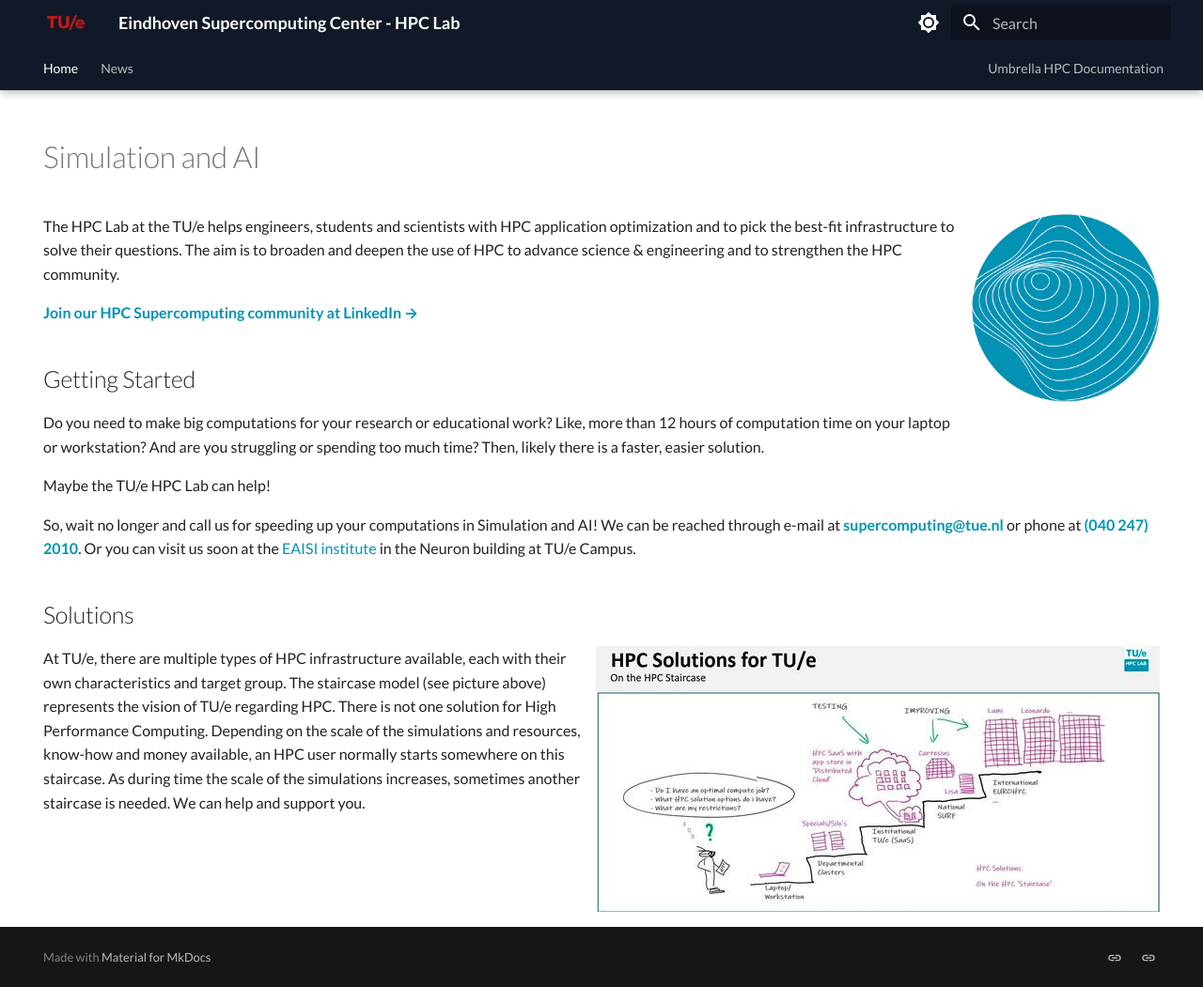
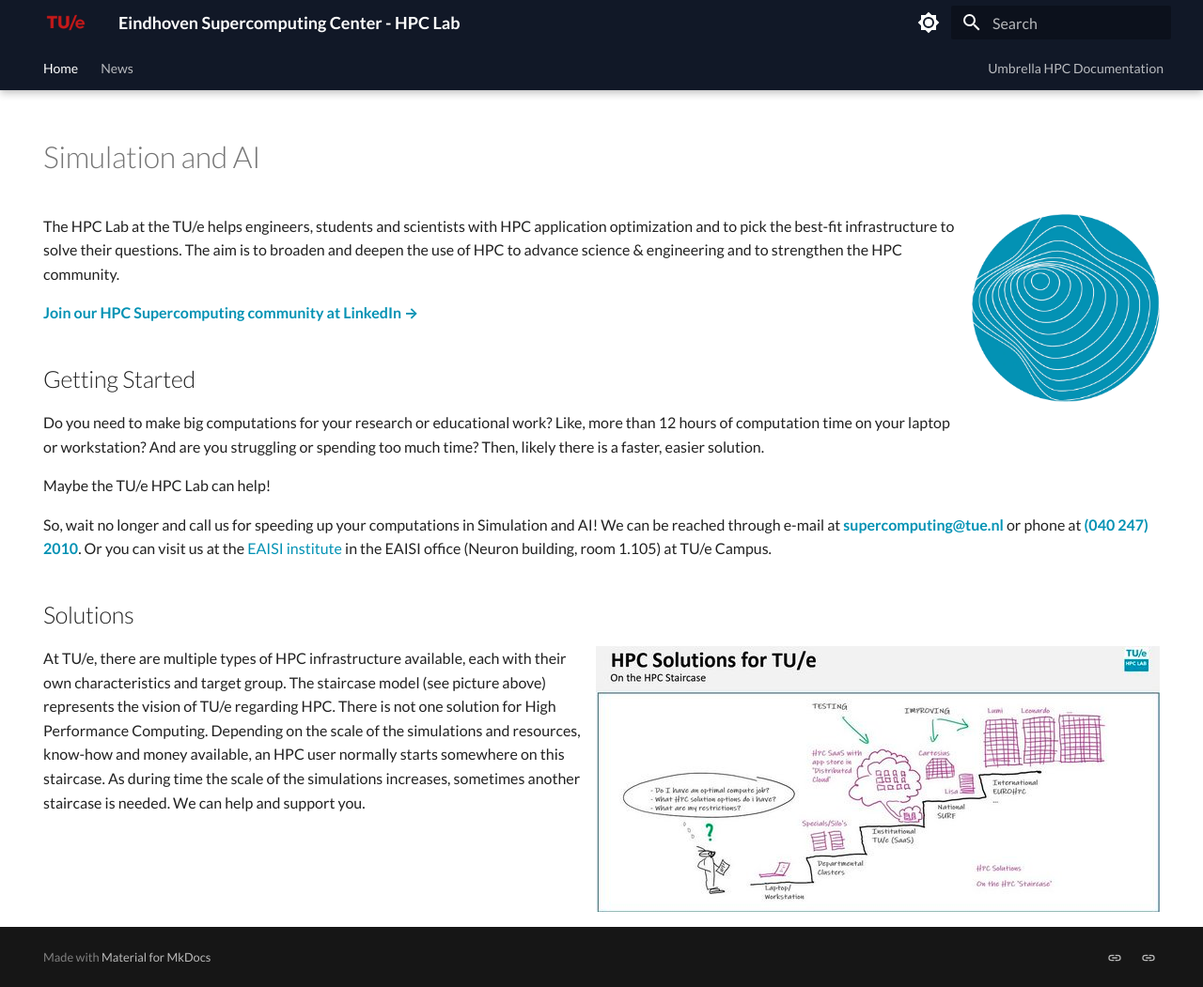
Before and after one commit to gferhpc/supercomputing.tue.nl, an MkDocs documentation site: the page built from pages/index.md, in a window 1280 px wide and 1051 px high. Shown: the whole window at 94% size. Built offline with MkDocs 1.6.1 and Material for MkDocs 9.7.7, drawn with Linux system fonts in a browser that asks for light colours.

Commit message:
Update index.md

```diff
--- a/pages/index.md
+++ b/pages/index.md
@@ -17,7 +17,7 @@
 
 Maybe the TU/e HPC Lab can help!
 
-So, wait no longer and call us for speeding up your computations in Simulation and AI! We can be reached through e-mail at **[supercomputing@tue.nl](mailto:supercomputing@tue.nl)** or phone at **[(040 247) 2010](tel:+31402472010)**. Or you can visit us soon at the [EAISI institute](https://www.tue.nl/en/research/institutes/eindhoven-artificial-intelligence-systems-institute){:target="_blank"} in the Neuron building at TU/e Campus.
+So, wait no longer and call us for speeding up your computations in Simulation and AI! We can be reached through e-mail at **[supercomputing@tue.nl](mailto:supercomputing@tue.nl)** or phone at **[(040 247) 2010](tel:+31402472010)**. Or you can visit us at the [EAISI institute](https://www.tue.nl/en/research/institutes/eindhoven-artificial-intelligence-systems-institute){:target="_blank"} in the EAISI office (Neuron building, room 1.105) at TU/e Campus.
 
 ## Solutions
 ![The Solutions Staircase](assets/images/solution_staircase.png){ align=right width="600" loading=lazy }
```
